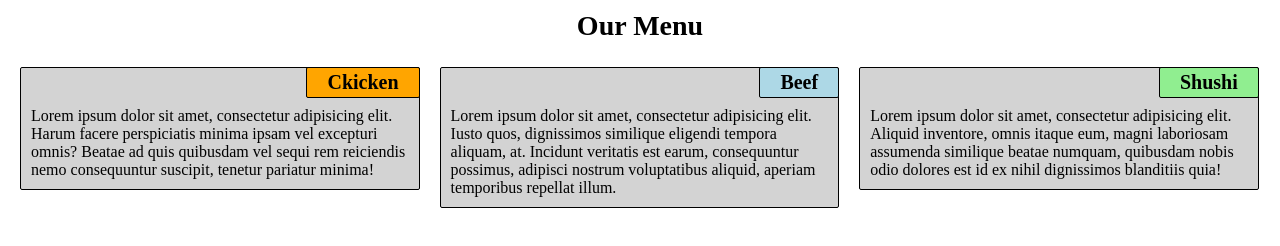
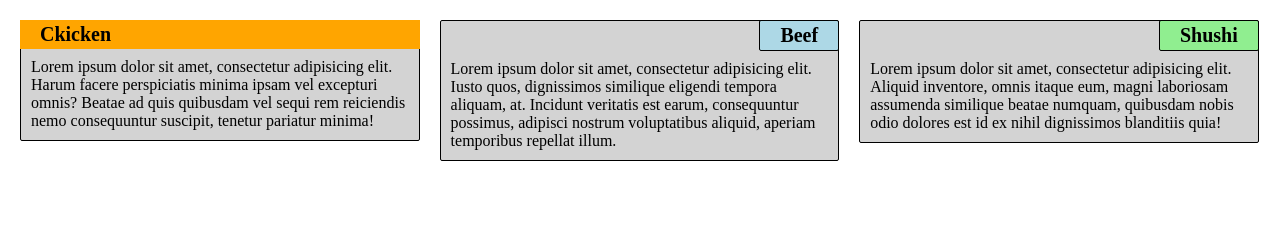
Before and after one commit to ayush-dubey/mod2soln, a plain HTML site: page index.html in a window 1280 px wide. Drawn offline with Linux system fonts and the light colour scheme; a web font is replaced by a local one.

Commit message:
Update index.html

```diff
--- a/index.html
+++ b/index.html
@@ -12,7 +12,7 @@
 
 
   <div class="container">
-    <h1 class="text-center">Our Menu </h1>
+
   </div>
 
 
@@ -20,7 +20,7 @@
     <div class="col col-lg-4 col-md-6 col-sm-12">
       <div class="container-main border">
 
-        <div id="bg-1" class="container-category float-right border">
+        <div id="bg-1" class="container-category">
           <h2 >Ckicken</h2>
         </div>
         <div class="container-context clear-both">Lorem ipsum dolor sit amet, consectetur adipisicing elit. Harum facere perspiciatis minima ipsam vel excepturi omnis? Beatae ad quis quibusdam vel sequi rem reiciendis nemo consequuntur suscipit, tenetur pariatur minima!</div>
```
